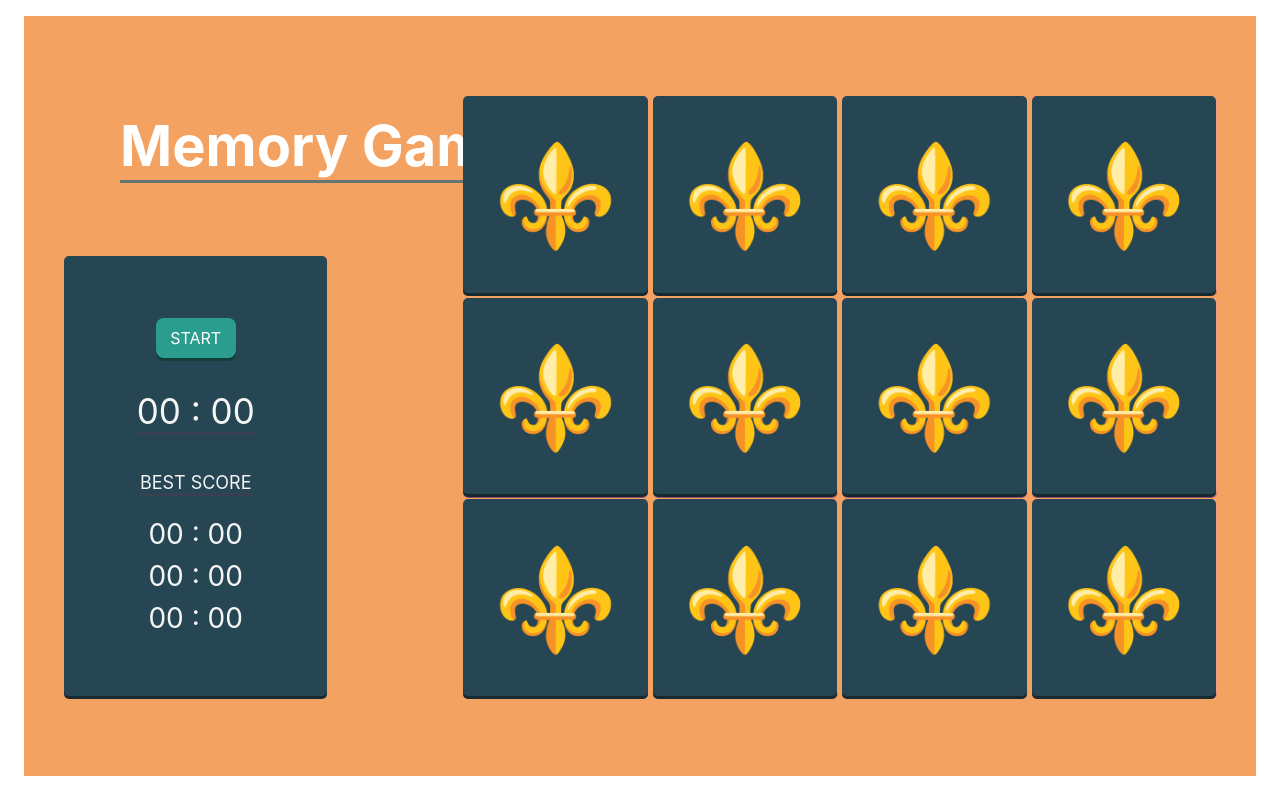
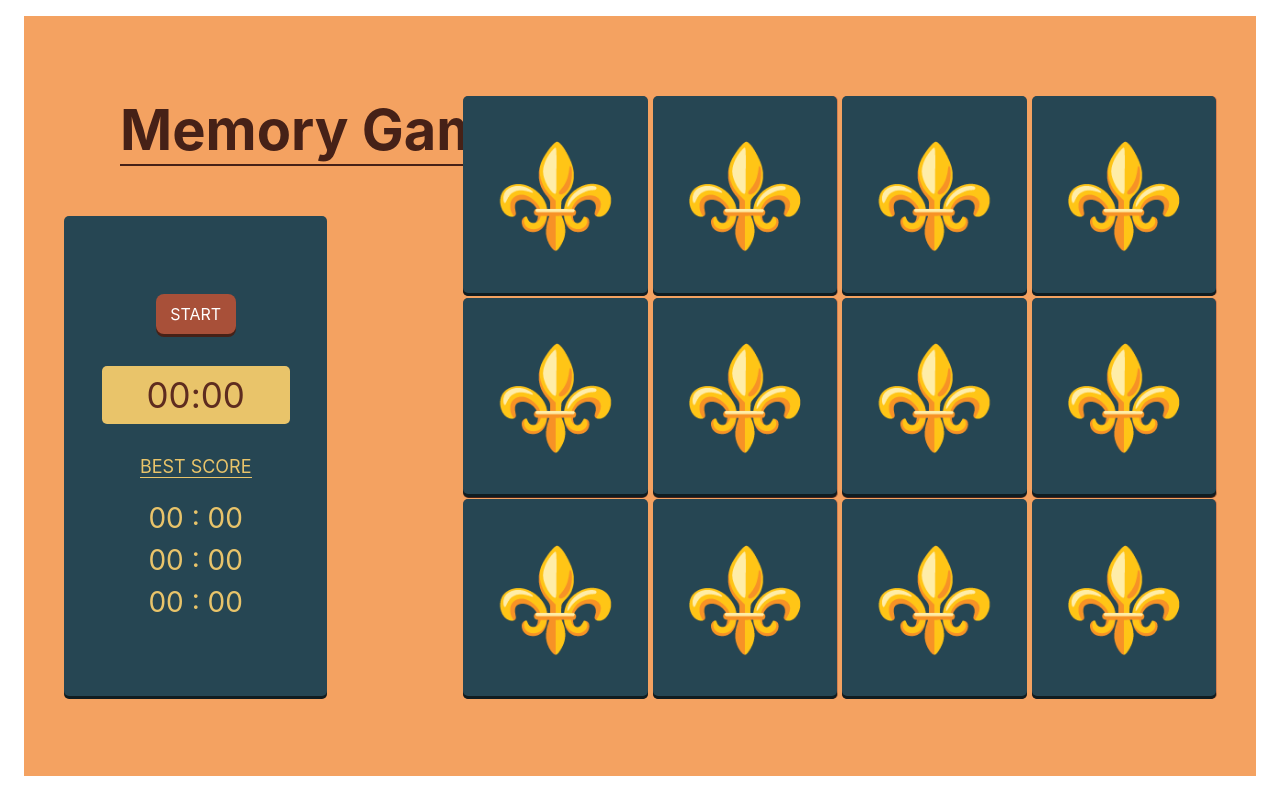
Before and after one commit to taltyomkin/Memory_game, a website: page public/index.html in a window 1280 px wide. Drawn offline with Linux system fonts and the light colour scheme.

Commit message:
update css

```diff
--- a/public/main.css
+++ b/public/main.css
@@ -5,11 +5,11 @@
 #title{
   position: absolute;
   left: 12vh;
-  top: 12vh;
+  top: 10vh;
   margin: 0;
   font-size: 7vh;
-  color: rgb(255, 255, 255);
-  box-shadow: 0 3px 0 rgb(100, 117, 112);
+  color: rgb(70, 33, 23);
+  box-shadow: 0 2px 0 rgb(70, 33, 23);
 }
 .bg {
   display: flex;
@@ -26,21 +26,20 @@
   justify-content: center;
   align-items: center;
   background-color: rgb(38, 70, 83);
-  box-shadow: 0 3px 0 rgb(24, 42, 49);
-  height:55vh;
+  box-shadow: 0 3px 0 rgb(16, 28, 32);
+  height:60vh;
   width:35vh;
   margin-right: 17vh;
   border-radius: 5px;
   margin-top: 6vh;
-  color: whitesmoke;
 }
 .btnContainer{
   display: flex;
   justify-content: center;
   align-items: center;
   color: white;
-  background-color: rgb(42, 157, 143);
-  box-shadow: 0 3px 0 rgb(19, 63, 58);
+  background-color: rgb(168, 80, 57);
+  box-shadow: 0 3px 0 rgb(70, 33, 23);
   width: 80px;
   height: 40px;
   margin-bottom: 4vh;
@@ -51,18 +50,27 @@
 }
 #timer{
   font-size: 35px;
-  margin-bottom: 5vh;
-  box-shadow: 0 3px 0 rgb(58, 64, 83);
+  margin-bottom: 4vh;
+  color: rgb(94, 44, 31);
+  /* box-shadow: 0 1px 0 rgb(255, 255, 255); */
+  background: rgb(233, 196, 106);
+  width: 23.5vh;
+  padding: 1vh 0;
+  display: flex;
+  justify-content: center;
+  border-radius: 5px;
 }
 #BestScore{
   margin-bottom: 3vh;
   font-size: 18px;
-  box-shadow: 0 3px 0 rgb(58, 64, 83);
+  color: rgb(233, 196, 106);
+  box-shadow: 0 1px 0 rgb(233, 196, 106);
 }
 #second{
   margin: 1vh 0;
 }
 .score{
+  color: rgb(233, 196, 106);
   font-size: 28px;
 }
 .board {
@@ -89,7 +97,7 @@
   }
   .flip-card-back {
     background-color: rgb(38, 70, 83);
-    box-shadow: 0 3px 0 rgb(24, 42, 49);
+    box-shadow: 0 3px 0 rgb(16, 28, 32);
   }
 
   .flip-card-front, .flip-card-back {
@@ -103,8 +111,8 @@
   }
 
   .flip-card-front {
-    background-color: rgb(255, 145, 198);
-    box-shadow: 0 3px 0 rgb(143, 77, 109);
+    background-color: rgb(168, 80, 57);
+    box-shadow: 0 3px 0 rgb(70, 33, 23);
     transform: rotateY(540deg);
   }
 
--- a/public/script.js
+++ b/public/script.js
@@ -118,7 +118,7 @@ const setTime = () => {
 }
 
 const pad = val => {
-   let valString = val + '';
+   let valString =val + '';
    if(valString.length < 2){
       return 0 + valString;
    } else {
```
Also changed, not shown: public/index.html (+1 -1 lines).
